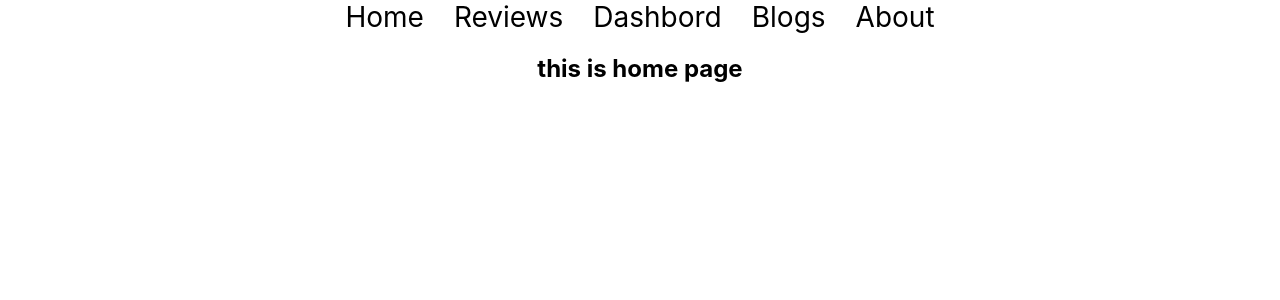
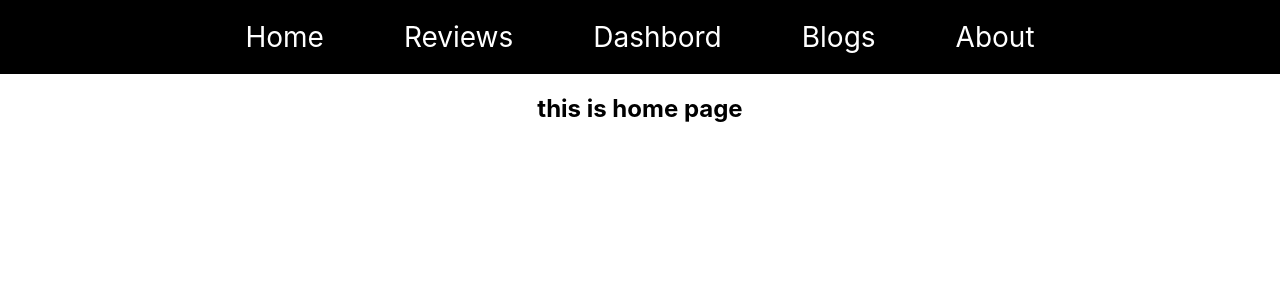
Before and after one commit to new-hero/assignment9, a React (Create React App) app: page / in a window 1280 px wide. Shown: the top 300 px of the page. Built offline with nearby package versions, Linux system fonts and the light colour scheme.

Commit message:
404 page is set up

```diff
--- a/src/components/Header/Header.css
+++ b/src/components/Header/Header.css
@@ -1,8 +1,14 @@
+.menu {
+    background-color: #000;
+    padding: 20px 0;
+}
+
 .nav-item {
     text-decoration: none;
-    padding: 10px 15px;
+    padding: 20px;
+    margin: 20px;
     font-size: 28px;
-    color: black;
+    color: white;
 }
 
 .nav-item:hover {
--- a/src/components/Header/Header.js
+++ b/src/components/Header/Header.js
@@ -4,7 +4,7 @@ import './Header.css'
 
 const Header = () => {
     return (
-        <div>
+        <div className='menu'>
             <Link className='nav-item' to='/'>Home</Link>
             <Link className='nav-item' to='/reviews'>Reviews</Link>
             <Link className='nav-item' to='/dashbord'>Dashbord</Link>
--- /dev/null
+++ b/src/components/Notffound/Notfound.css
@@ -0,0 +1,13 @@
+h1 {
+    font-size: 45px;
+    color: red;
+}
+
+.homebtn {
+    text-decoration: none;
+    font-size: 30px;
+    color: white;
+    background-color: black;
+    padding: 10px 20px;
+    border-radius: 50px;
+}
--- a/src/components/Notffound/Notfound.js
+++ b/src/components/Notffound/Notfound.js
@@ -1,9 +1,14 @@
 import React from 'react';
+import { Link } from 'react-router-dom';
+import './Notfound.css'
 
 const Notfound = () => {
     return (
         <div>
-            <p>     404 page not found</p>
+            <h1>404</h1>
+            <h1>Oppps Data Not Found !!!</h1>
+            <h3>Please go to Home page</h3>
+            <Link className='homebtn' to='/'>Home</Link>
         </div>
     );
 };
```
